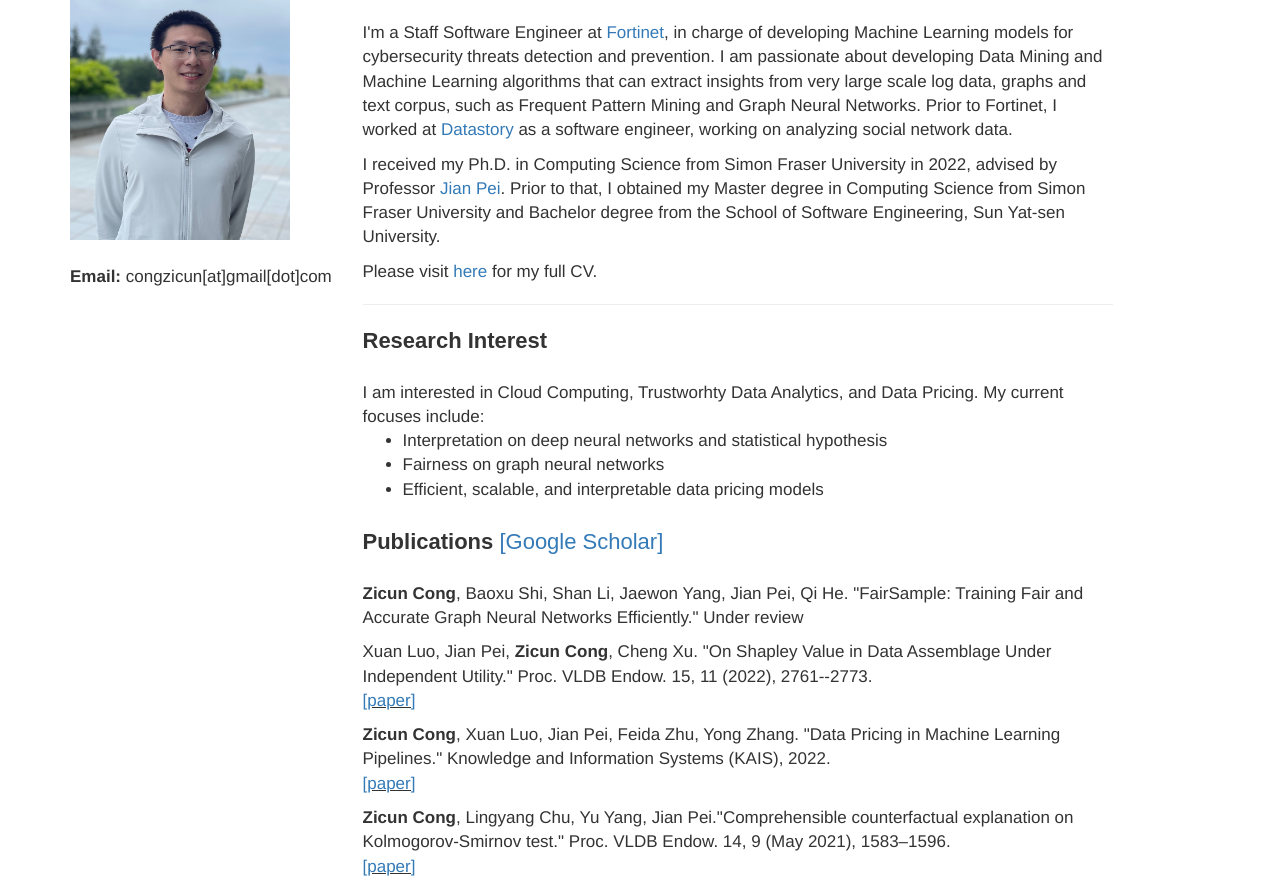
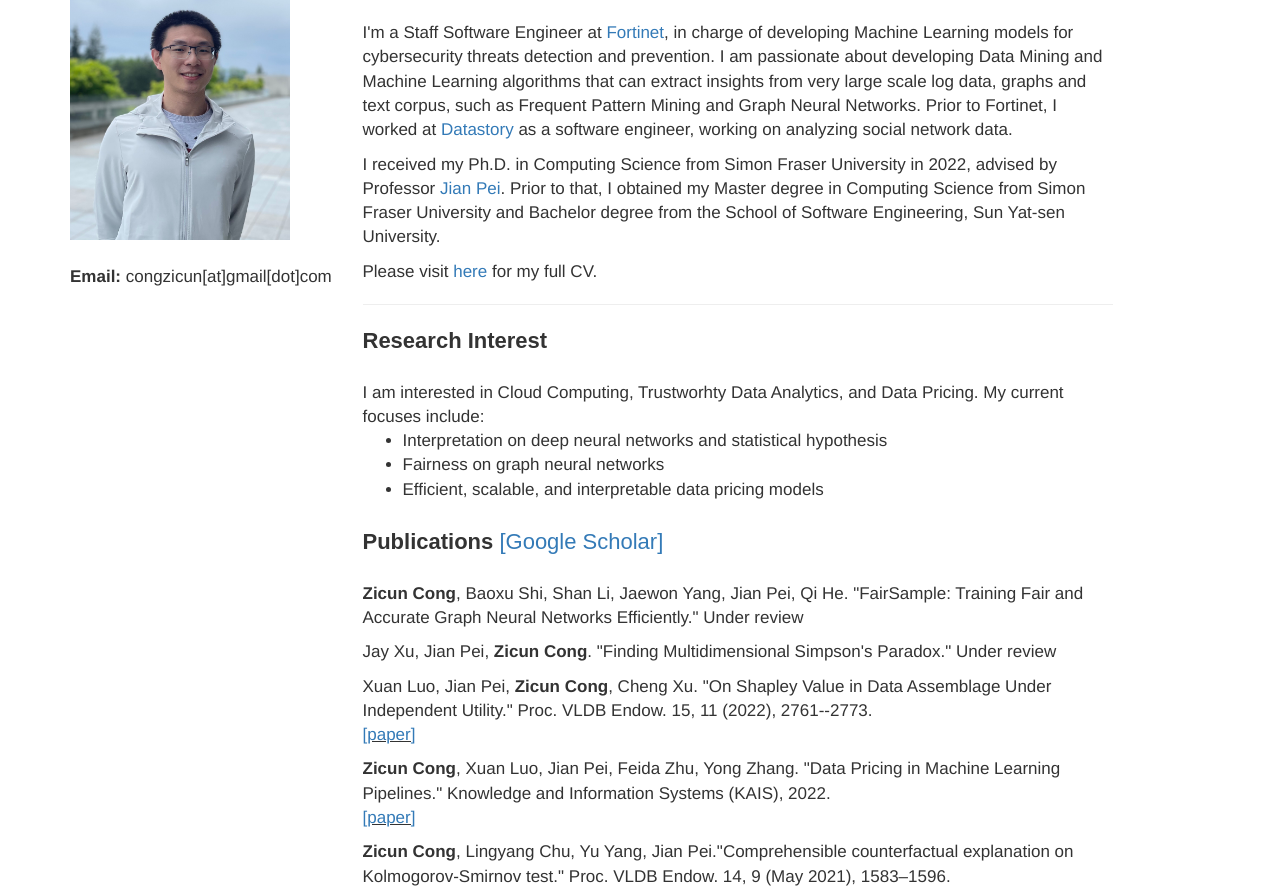
Before and after one commit to Minzc/personal_website, a plain HTML site: page index.html in a window 1280 px wide. Shown: the part 187-1073 px from the top of the page. Drawn offline with nearby package versions, Linux system fonts and the light colour scheme.

Commit message:
Update index.html

```diff
--- a/index.html
+++ b/index.html
@@ -112,6 +112,10 @@
 						<b>Zicun Cong</b>, Baoxu Shi, Shan Li, Jaewon Yang, Jian Pei, Qi He. "FairSample: Training Fair and Accurate Graph Neural Networks Efficiently." Under review <br>
 			      	</p>
 
+				<p>
+						Jay Xu, Jian Pei, <b>Zicun Cong</b>. "Finding Multidimensional Simpson's Paradox." Under review <br>
+			      	</p>
+
 					<p>
 						Xuan Luo, Jian Pei, <b>Zicun Cong</b>, Cheng Xu. "On Shapley Value in Data Assemblage Under Independent Utility." Proc. VLDB Endow. 15, 11 (2022), 2761--2773.<br>
 						<u><a href="https://dl.acm.org/doi/10.14778/3461535.3461546" target="_blank">[paper]</a></u>
```
